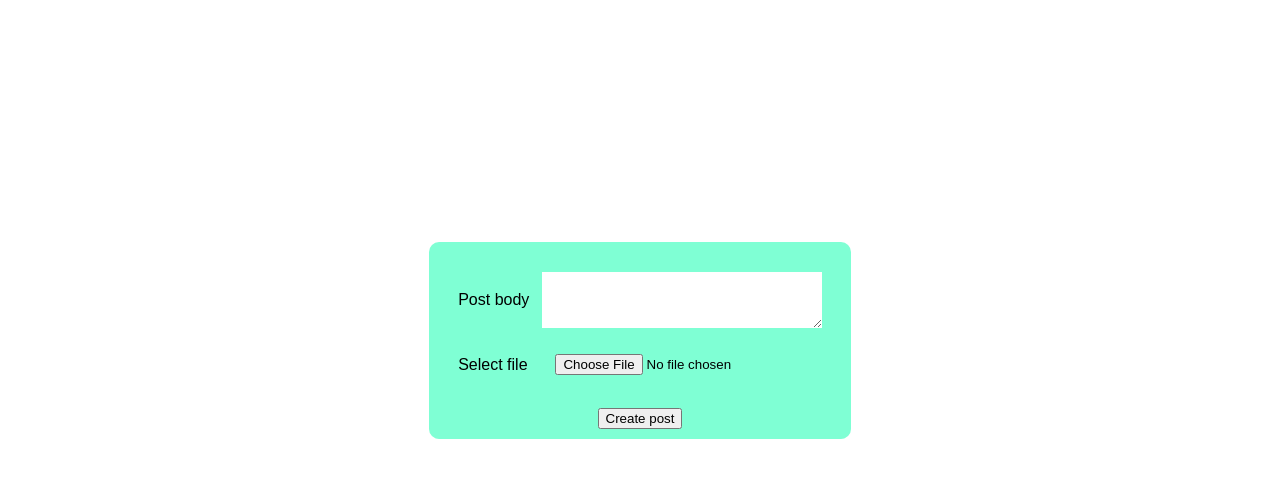
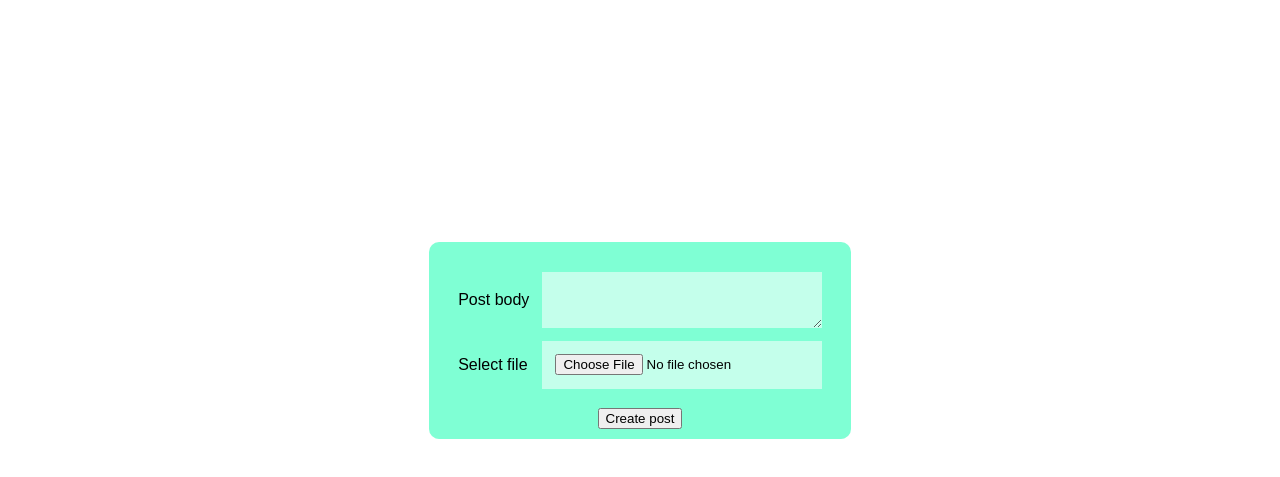
Before and after one commit to OJPOJ/WAD-homeworks, a plain HTML site: page addPost.html in a window 1280 px wide. Shown: the part 71-548 px from the top of the page. Drawn offline with Linux system fonts and the light colour scheme.

Commit message:
only ~ operator missing

```diff
--- a/res/css/header-general-styles.css
+++ b/res/css/header-general-styles.css
@@ -37,6 +37,9 @@
 }
 #textarea-post-content{
 	max-width: 500px;
+}
+label + *{
+	background: rgba(255, 255, 255, 0.536);
 }
 
 
```
